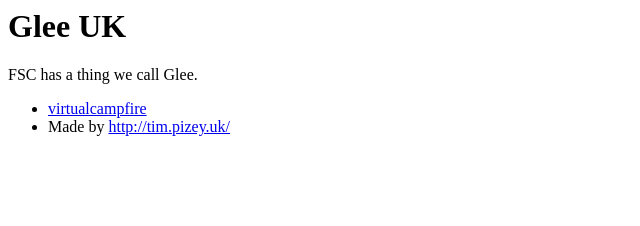
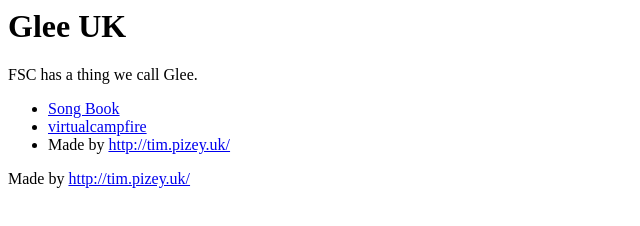
Before and after one commit to glee-uk/glee-uk.github.io, a plain HTML site: page index.html in a window 1280 px wide. Shown: the whole page, without its empty margins (0-640 px from the left). Drawn offline with Linux system fonts and the light colour scheme.

Commit message:
Add song book

```diff
--- a/index.html
+++ b/index.html
@@ -12,11 +12,18 @@ FSC has a thing we call Glee.
 </p>
 <ul>
 <li>
+<a href="Songbook-2017-Purple-InsideOnly.pdf">Song Book</a>
+</li>
+<li>
 <a href="virtualcampfire">virtualcampfire</a>
 </li>
 <li>
 Made by <a href="http://tim.pizey.uk/">http://tim.pizey.uk/</a>
 </li>
 </ul>
+<p>
+Made by <a href="http://tim.pizey.uk/">http://tim.pizey.uk/</a>
+</p>
+
 </body>
 </html>
```
